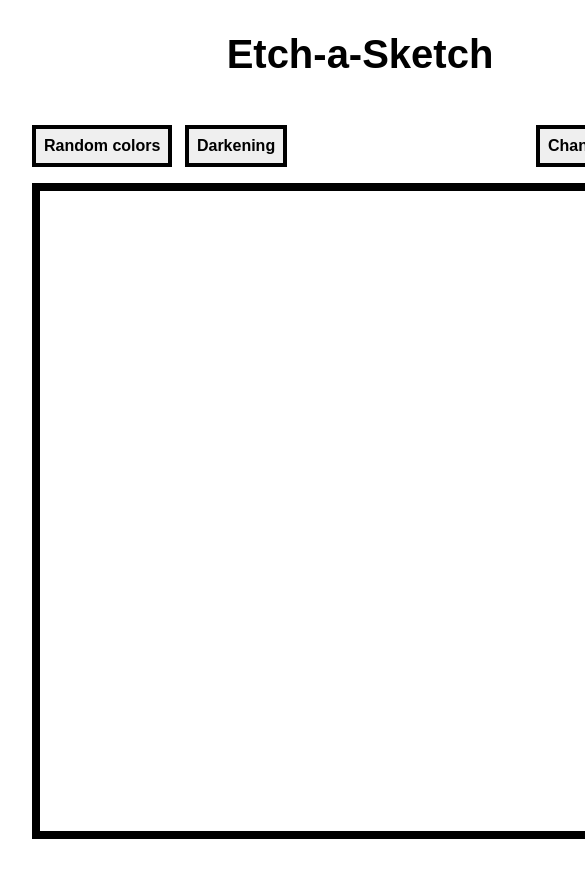
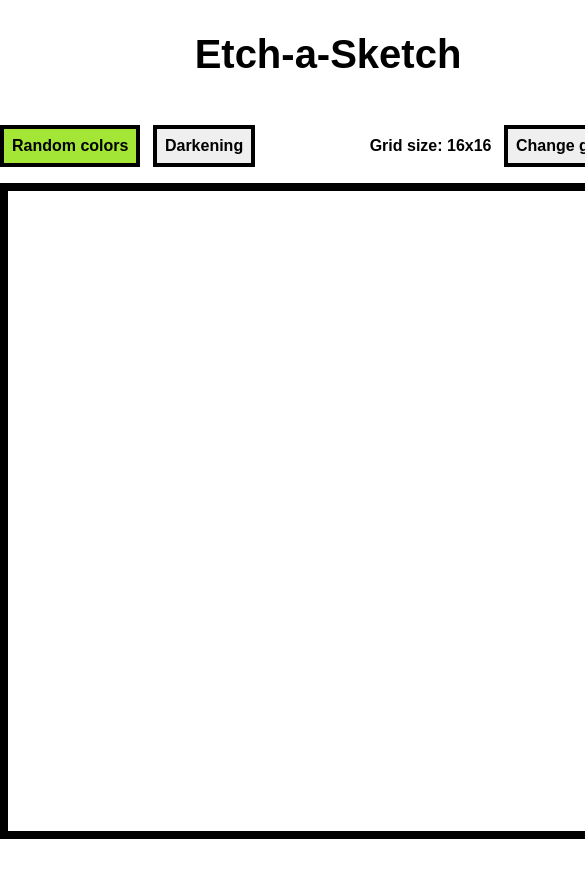
Before and after one commit to VicLourenco40/odin-etch-a-sketch, a plain HTML site: page index.html in a window 390 px wide. Both pictures are taken after a click on the button "Random colors". Shown: the top 871 px of the page, 585 px wide, since content can reach past the window. After the commit the page ends 844 px from the top, so only its background shows below. Drawn offline with Linux system fonts and the light colour scheme.

Commit message:
Add option buttons; Refactor code

```diff
--- a/index.html
+++ b/index.html
@@ -12,12 +12,15 @@
       <h1>Etch-a-Sketch</h1>
       <div class="options">
         <div class="options-left">
-          <button>Random colors</button>
-          <button>Darkening</button>
+          <button class="toggle-random-colors">Random colors</button>
+          <button class="toggle-darkening">Darkening</button>
         </div>
-        <button class="button-grid-size">Change grid size</button>
+        <div class="options-right">
+          <span class="grid-size"></span>
+          <button class="change-grid-size">Change grid size</button>
+        </div>
       </div>
-      <div class="grid-container border"></div>
+      <div class="grid-container"></div>
     </div>
   </body>
 </html>
--- a/script.js
+++ b/script.js
@@ -1,12 +1,14 @@
-const GRID_CONTAINER_SIZE = 640;
-const USE_RANDOM_COLORS = true;
-const USE_DARKENING = true;
+const DEFAULT_GRID_SIZE = 16;
 
 const gridContainer = document.querySelector('.grid-container');
-const buttonGridSize = document.querySelector('.button-grid-size');
+const buttonRandomColors = document.querySelector('.toggle-random-colors');
+const buttonDarkening = document.querySelector('.toggle-darkening');
+const buttonGridSize = document.querySelector('.change-grid-size');
+const gridSizeDisplay = document.querySelector('.grid-size');
 
-gridContainer.style.width = GRID_CONTAINER_SIZE + 'px';
-gridContainer.style.height = GRID_CONTAINER_SIZE + 'px';
+let currentGridSize;
+let useRandomColors = false;
+let useDarkening = false;
 
 function getRandomInt(max) {
     return Math.floor(Math.random() * max);
@@ -21,7 +23,7 @@ function paintGridCell(gridCell) {
     const isOpaque = gridCell.style.opacity === 1;
 
     if (!isColored) {
-        if (USE_RANDOM_COLORS) {
+        if (useRandomColors) {
             gridCell.style.backgroundColor = getRandomColor();
         } else {
             gridCell.style.backgroundColor = 'black';
@@ -29,7 +31,7 @@ function paintGridCell(gridCell) {
     }
 
     if (!isOpaque) {
-        if (USE_DARKENING) {
+        if (useDarkening) {
             gridCell.style.opacity = parseFloat(gridCell.style.opacity) + 0.1;
         } else {
             gridCell.style.opacity = 1;
@@ -37,40 +39,51 @@ function paintGridCell(gridCell) {
     }
 }
 
-function createGrid(cellAmount = 16) {
-    const gridCellSize = GRID_CONTAINER_SIZE / cellAmount;
+function createGrid(gridSize = DEFAULT_GRID_SIZE) {
+    const gridPixelSize = gridContainer.clientWidth;
+    const gridCellPixelSize = gridPixelSize / gridSize;
 
     while(gridContainer.lastChild) {
         gridContainer.removeChild(gridContainer.lastChild);
     }
 
-    for (let i = 0; i < cellAmount ** 2; i++) {
+    for (let i = 0; i < gridSize ** 2; i++) {
         const gridCell = document.createElement('div');
 
-        gridCell.style.width = gridCellSize + 'px';
-        gridCell.style.height = gridCellSize + 'px';
+        gridCell.style.width = gridCellPixelSize + 'px';
+        gridCell.style.height = gridCellPixelSize + 'px';
         gridCell.style.opacity = 0;
 
         gridContainer.appendChild(gridCell);
     }
 
-    gridContainer.addEventListener('mouseover', (event) => {
-        if (event.target === gridContainer) {
-            return;
-        }
-
-        paintGridCell(event.target);
-    });
+    gridSizeDisplay.innerText = `Grid size: ${gridSize}x${gridSize}`;
 }
 
+gridContainer.addEventListener('mouseover', (event) => {
+    if (event.target != gridContainer) {
+        paintGridCell(event.target);
+    }
+});
+
 buttonGridSize.addEventListener('click', () => {
-    let cellAmount;
+    let gridSize;
 
     do {
-        cellAmount = parseInt(prompt('Enter grid size in cells', 16));
-    } while (!cellAmount || cellAmount < 1 || cellAmount > 100);
+        gridSize = parseInt(prompt('Enter grid size (max 100)', 16));
+    } while (!gridSize || gridSize < 1 || gridSize > 100);
 
-    createGrid(cellAmount);
+    createGrid(gridSize);
 })
 
+buttonRandomColors.addEventListener('click', () => {
+    useRandomColors = !useRandomColors;
+    buttonRandomColors.classList.toggle('enabled');
+});
+
+buttonDarkening.addEventListener('click', () => {
+    useDarkening = !useDarkening;
+    buttonDarkening.classList.toggle('enabled');
+});
+
 createGrid();
--- a/style.css
+++ b/style.css
@@ -12,7 +12,7 @@ body {
 
 .container {
   margin: 0 auto;
-  padding: 2rem;
+  padding-top: 2rem;
   width: fit-content;
 }
 
@@ -22,14 +22,17 @@ h1 {
 }
 
 .options {
-  width: 100%;
   margin-bottom: 1rem;
   display: flex;
   justify-content: space-between;
-  align-items: flex-end;
 }
 
 .options-left button {
+  margin-right: 0.5rem;
+}
+
+.options-right span {
+  font-weight: 700;
   margin-right: 0.5rem;
 }
 
@@ -40,7 +43,20 @@ button {
   font-weight: 700;
 }
 
+button:hover {
+  filter: brightness(85%);
+}
+
+button:active {
+  filter: brightness(60%);
+}
+
+.enabled {
+  background-color: #a3e635;
+}
+
 .grid-container {
+  width: 640px;
   border: 0.5rem solid;
   box-sizing: content-box;
   display: flex;
```
